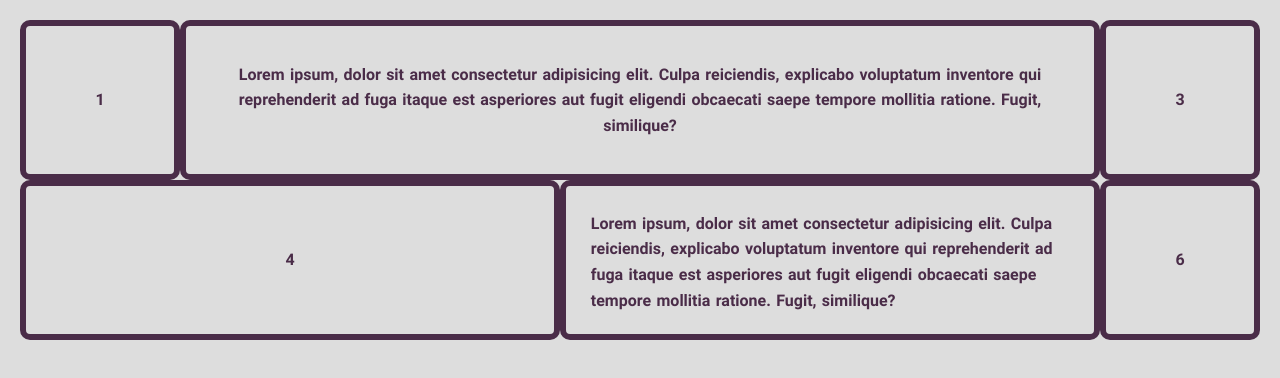
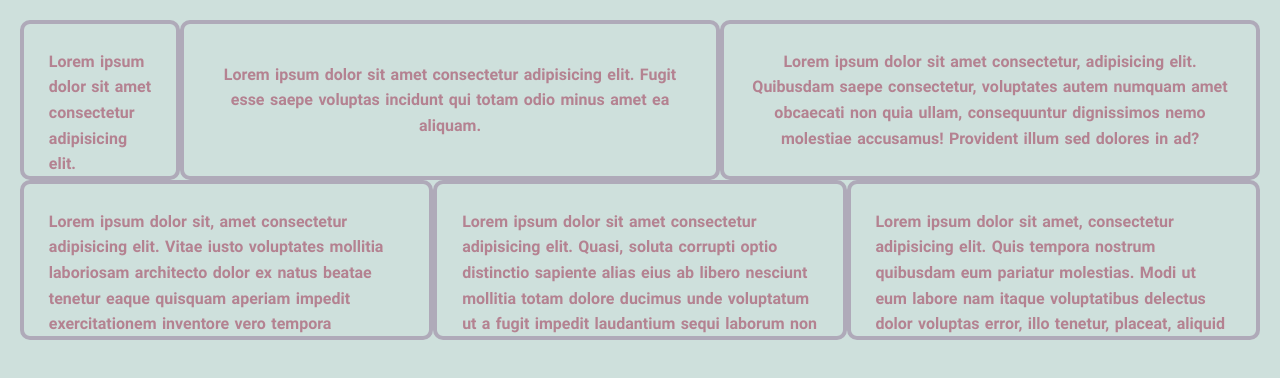
Before and after one commit to TimothyRedPanda/Flex_Box, a plain HTML site: page index.html in a window 1280 px wide. Drawn offline with Linux system fonts and the light colour scheme.

Commit message:
Added transitions on hover and text to boxes

```diff
--- a/index.html
+++ b/index.html
@@ -5,18 +5,19 @@
     <meta name="viewport" content="width=device-width, initial-scale=1.0">
     <link rel="stylesheet" href="style.css">
     <title>Flexbox_Practice</title>
+    <style>.preload * {transition: none !important;}</style>
 </head>
 <body>
     <div class="contents">
-       <div class="Boxs Box-1">1</div>
-       <div class="Boxs Box-2">Lorem ipsum, dolor sit amet consectetur adipisicing elit. Culpa reiciendis, explicabo voluptatum inventore qui reprehenderit ad fuga itaque est asperiores aut fugit eligendi obcaecati saepe tempore mollitia ratione. Fugit, similique?</div>
-       <div class="Boxs Box-3">3</div>
+       <div class="Boxs Box-1">Lorem ipsum dolor sit amet consectetur adipisicing elit. Quisquam, dolorem.</div>
+       <div class="Boxs Box-2">Lorem ipsum dolor sit amet consectetur adipisicing elit. Fugit esse saepe voluptas incidunt qui totam odio minus amet ea aliquam.</div>
+       <div class="Boxs Box-3">Lorem ipsum dolor sit amet consectetur, adipisicing elit. Quibusdam saepe consectetur, voluptates autem numquam amet obcaecati non quia ullam, consequuntur dignissimos nemo molestiae accusamus! Provident illum sed dolores in ad?</div>
     </div>
 
     <div class="contents">
-        <div class="Boxs Box-4">4</div>
-        <div class="Boxs Box-5">Lorem ipsum, dolor sit amet consectetur adipisicing elit. Culpa reiciendis, explicabo voluptatum inventore qui reprehenderit ad fuga itaque est asperiores aut fugit eligendi obcaecati saepe tempore mollitia ratione. Fugit, similique?</div>
-        <div class="Boxs Box-6">6</div>
+        <div class="Boxs Box-4">Lorem ipsum dolor sit, amet consectetur adipisicing elit. Vitae iusto voluptates mollitia laboriosam architecto dolor ex natus beatae tenetur eaque quisquam aperiam impedit exercitationem inventore vero tempora consequatur expedita quis, iste tempore voluptatem ducimus facilis repellendus deleniti? Officiis, aspernatur enim.</div>
+        <div class="Boxs Box-5">Lorem ipsum dolor sit amet consectetur adipisicing elit. Quasi, soluta corrupti optio distinctio sapiente alias eius ab libero nesciunt mollitia totam dolore ducimus unde voluptatum ut a fugit impedit laudantium sequi laborum non consequatur. Deleniti ad praesentium est quod perspiciatis, a mollitia voluptatum quia temporibus, voluptatem magni soluta! Reprehenderit, libero?</div>
+        <div class="Boxs Box-6">Lorem ipsum dolor sit amet, consectetur adipisicing elit. Quis tempora nostrum quibusdam eum pariatur molestias. Modi ut eum labore nam itaque voluptatibus delectus dolor voluptas error, illo tenetur, placeat, aliquid consequatur aspernatur fuga. Dicta ipsa magnam nisi natus cum, recusandae pariatur totam laudantium cumque a aperiam, fuga illum vel provident aliquid laboriosam voluptates similique enim? Odit ipsum repudiandae inventore. Saepe?</div>
      </div>
 </body>
 </html>
--- a/style.css
+++ b/style.css
@@ -6,9 +6,11 @@
 
 :root {
     font-family:'Vina_Sans';
-    --clr-primary: #4a2c48;
-    --clr-body: #d2aed2;
-    --clr-bg: #ddd;
+    --clr-font: #b48291;
+    --clr-primary: #afaab9;
+    --clr-body: #b9cfd4;
+    --clr-bg: #cee0dc;
+    --dark-font:#a5243d;
 }
 
 *,
@@ -21,7 +23,6 @@ body{
     line-height: 1.6;
     word-spacing: 1.4px;
     font-family: 'Roboto-Bold';
-    color: var(--clr-primary);
     background-color: var(--clr-bg);
     justify-content: center;
     align-items: center;
@@ -40,9 +41,10 @@ body{
 }
 
 .Boxs {
+    color: var(--clr-font);
     display: flex;
     flex-flow: row wrap;
-    overflow: auto;
+    overflow:scroll;
     align-items: center;
     justify-content: center;
     min-width: 6rem;
@@ -52,11 +54,24 @@ body{
     /* background-color: var(--clr-body); */
     padding: 2%;
     font-weight: 700;
-    border: 6px solid var(--clr-primary);
+    border: 4px solid var(--clr-primary);
     border-radius: 10px;
+    transition: all 0.3s ease-in-out;
 }
 
-.Box-2 {
+.Boxs:hover{
+    color: var(--dark-font);
+    border-color:var(--clr-font);
+    background-color: var(--clr-body);
+}
+.Boxs:hover::after{
+    content:"";
+    height: 2px;
+    background-color: var(--clr-font);
+    width: 100%
+}
+
+.Box-2, .Box-3 {
     flex: 1;
     align-items: center;
     justify-content: center;
@@ -64,6 +79,6 @@ body{
     flex-flow: row wrap;
 }
 
-.Box-4, .Box-5{
+.Box-4, .Box-5, .Box-6{
     flex: 1;
 }
```
